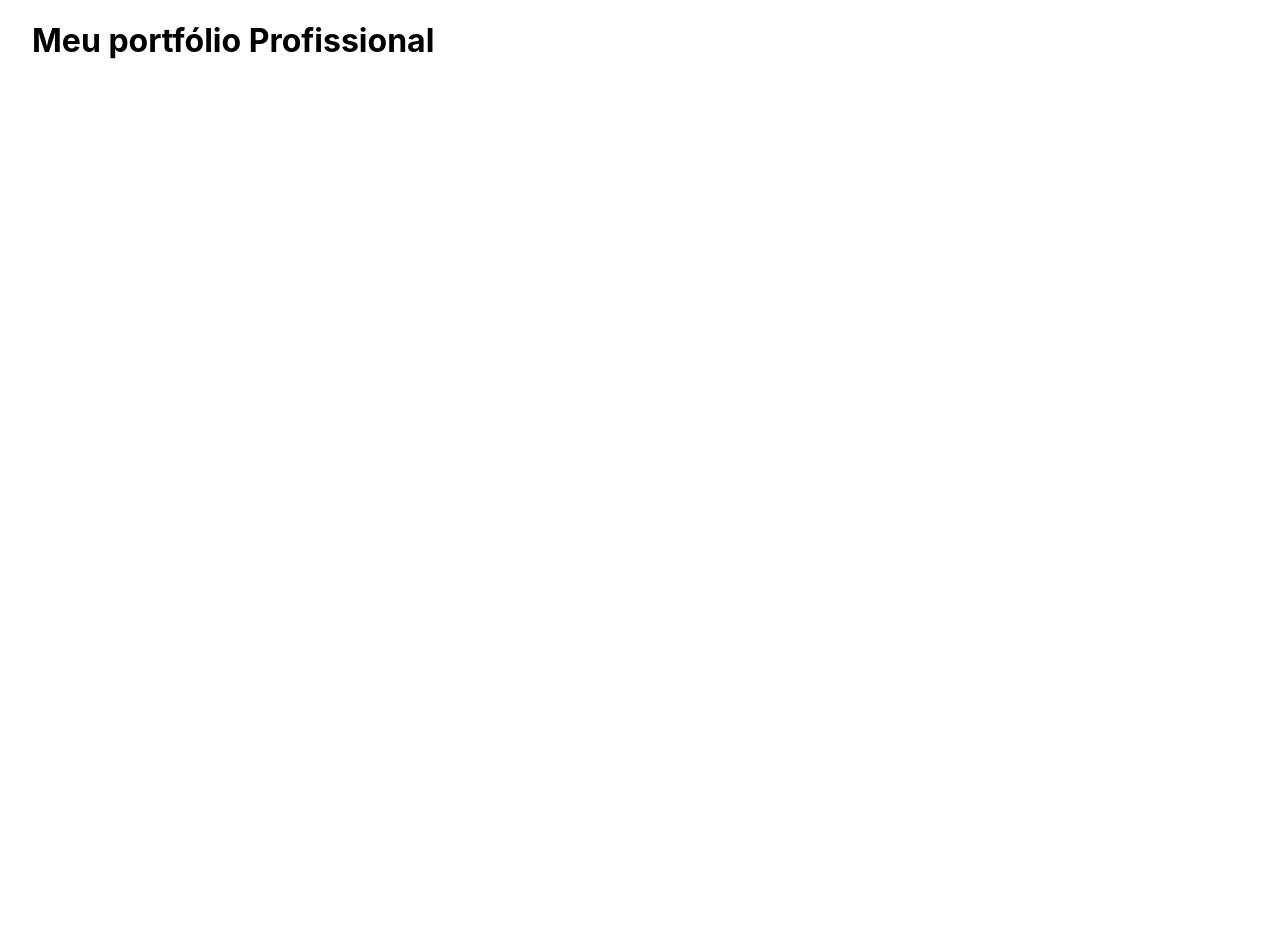
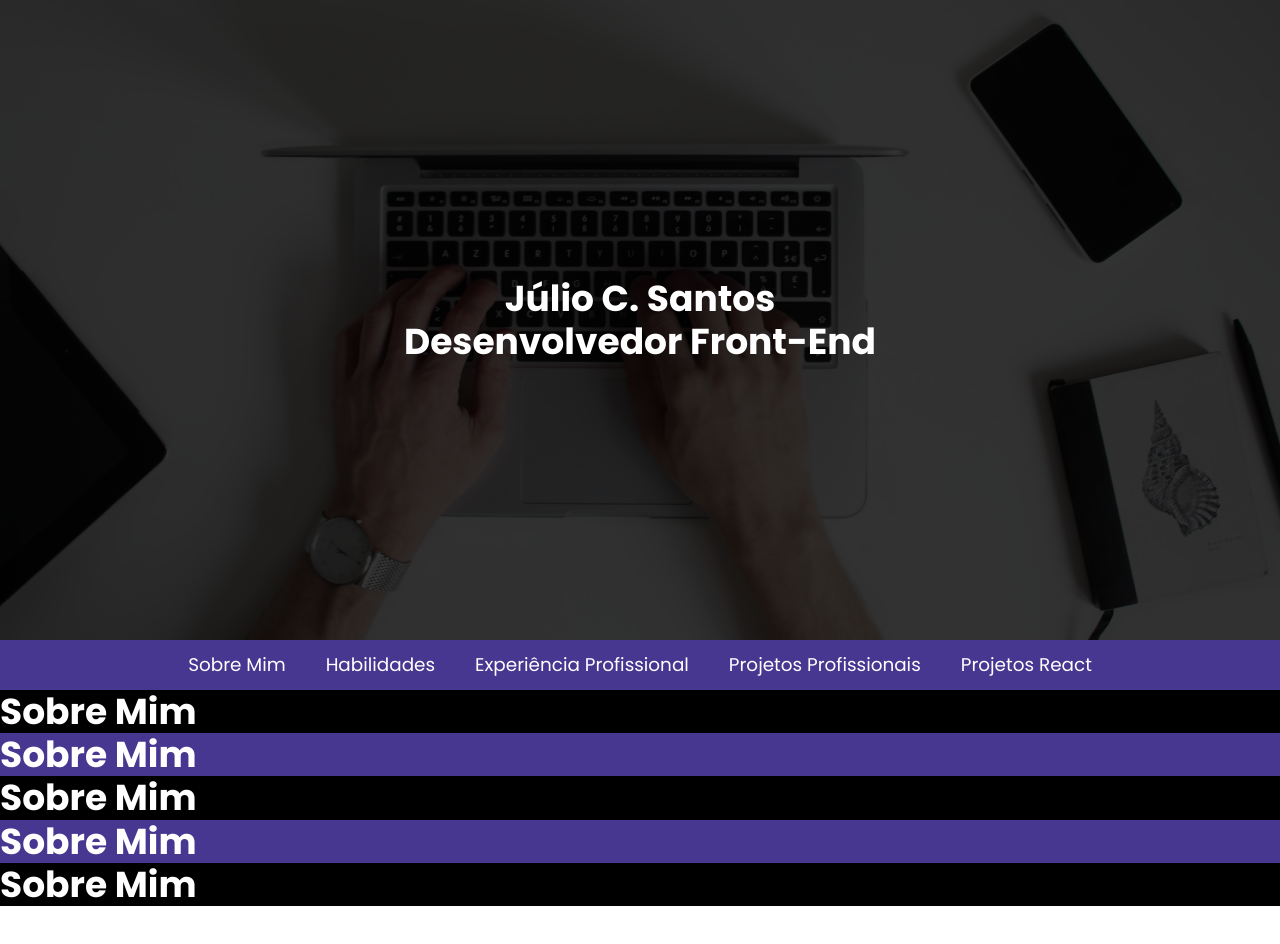
Before and after one commit to JCARSAN/Portfolio-Profissional, a Next.js app: page / in a window 1280 px wide. Shown: the top 944 px of the page. Before the commit the page ends 800 px from the top, so only its background shows below. Built offline with nearby package versions, Linux system fonts and the light colour scheme.

Commit message:
Criação do componente Header e Menu de Navegação Desktop

```diff
--- a/package.json
+++ b/package.json
@@ -9,6 +9,10 @@
     "lint": "next lint"
   },
   "dependencies": {
+    "@chakra-ui/react": "^2.3.1",
+    "@emotion/react": "^11.10.4",
+    "@emotion/styled": "^11.10.4",
+    "framer-motion": "^7.2.1",
     "next": "12.2.5",
     "react": "18.2.0",
     "react-dom": "18.2.0"
--- /dev/null
+++ b/src/components/Header/index.tsx
@@ -0,0 +1,25 @@
+import { Box, Flex, Heading } from "@chakra-ui/react";
+
+export function Header(){
+    return(
+        <Flex as='header'
+            position="relative"
+            backgroundImage='url("/images/workspace5.jpg")'
+            width="100%"
+            height="80vh"
+            backgroundSize="cover"
+            backgroundPosition="center"
+            backgroundColor="#000"
+            alignItems="center"
+            justifyContent="center"
+            textAlign="center"
+        >
+            <Box position="absolute" width="100%" height="100%" backgroundColor="rgba(0,0,0,0.8)"></Box>
+            <Heading as="h1" position="absolute" color="#FFF">
+                Júlio C. Santos <br/>
+                Desenvolvedor Front-End
+            </Heading>
+        </Flex>
+    )
+
+}
--- /dev/null
+++ b/src/components/MenuNav/index.tsx
@@ -0,0 +1,24 @@
+import { Flex, HStack, Link } from '@chakra-ui/react'
+
+export function MenuNav(){
+    return(
+        <Flex as="nav" backgroundColor="#473790" width="100%" height="50px" alignItems="center" justifyContent="center">
+            <HStack
+                as="ul"
+                width="100%"
+                maxWidth={1280}
+                height="50px"
+                color="#fff"
+                justifyContent="center"
+                spacing={10}
+                fontSize="1.15rem"
+            >
+                <li><Link href='#sobremim'>Sobre Mim</Link></li>
+                <li><Link href='#habilidades'>Habilidades</Link></li>
+                <li><Link href='#experiencia_profissional'>Experiência Profissional</Link></li>
+                <li><Link href='#projetos_profissionais'>Projetos Profissionais</Link></li>
+                <li><Link href='#projetos_react'>Projetos React</Link></li>
+            </HStack>
+        </Flex>
+    )
+}
--- a/src/pages/_app.tsx
+++ b/src/pages/_app.tsx
@@ -1,7 +1,24 @@
-import '../styles/globals.css'
+import { ChakraProvider } from '@chakra-ui/react'
+import { theme } from '../styles/theme'
+import { useRouter } from 'next/router'
 
 function MyApp({ Component, pageProps }) {
-  return <Component {...pageProps} />
+
+  const router = useRouter();
+  console.log(router.isReady)
+
+  function handleScroll(){
+    //console.log('Está scrollando!')
+    if(document.documentElement.scrollTop > 500){
+      console.log('500')
+    }
+  }
+
+  return (
+    <ChakraProvider resetCSS theme={theme}>
+      <Component {...pageProps} /*onScroll={router.isReady? document.onscroll = handleScroll : null}*//>
+    </ChakraProvider>
+  )
 }
 
 export default MyApp
--- a/src/pages/index.tsx
+++ b/src/pages/index.tsx
@@ -1,11 +1,56 @@
-import Head from 'next/head'
-import Image from 'next/image'
-import styles from '../styles/Home.module.css'
+import { VStack, Flex, Text, Box, Heading } from '@chakra-ui/react'
+import { Header } from '../components/Header'
+import { MenuNav } from '../components/MenuNav'
+import { useRouter } from 'next/router'
 
-export default function Home() {
+export default function Home(props) {
+
+  const router = useRouter();
+
+  function handleScroll(){
+    //console.log('Está scrollando!')
+    if(document.documentElement.scrollTop > 400){
+      console.log('está acima de 400')
+    }
+  }
+
   return (
-    <div className={styles.container}>
-      <h1>Meu portfólio Profissional</h1>
-    </div>
+    <VStack
+      spacing={0}
+      width="100%"
+      height="auto"
+      onScroll={router.isReady? document.onscroll = handleScroll : null}
+    >
+      <Header />
+      <MenuNav />
+      <VStack as="main" width="100%" height={1000} color="#fff" spacing={0}>
+        <Flex as="section" id="" width="100%" justifyContent="center" backgroundColor="#000">
+          <Box width="100%" maxWidth={1280}>
+            <Heading as="h2">Sobre Mim</Heading>
+          </Box>
+        </Flex>
+        <Flex as="section" id="" width="100%" justifyContent="center" backgroundColor="#473790">
+          <Box width="100%" maxWidth={1280}>
+            <Heading as="h2">Sobre Mim</Heading>
+          </Box>
+        </Flex>
+        <Flex as="section" id="" width="100%" justifyContent="center" backgroundColor="#000">
+          <Box width="100%" maxWidth={1280}>
+            <Heading as="h2">Sobre Mim</Heading>
+          </Box>
+        </Flex>
+        <Flex as="section" id="" width="100%" justifyContent="center" backgroundColor="#473790">
+          <Box width="100%" maxWidth={1280}>
+            <Heading as="h2">Sobre Mim</Heading>
+          </Box>
+        </Flex>
+        <Flex as="section" id="" width="100%" justifyContent="center" backgroundColor="#000">
+          <Box width="100%" maxWidth={1280}>
+            <Heading as="h2">Sobre Mim</Heading>
+          </Box>
+        </Flex>
+      </VStack>
+    </VStack>
   )
+
 }
--- a/src/styles/Home.module.css
+++ /dev/null
@@ -1,129 +0,0 @@
-.container {
-  padding: 0 2rem;
-}
-
-.main {
-  min-height: 100vh;
-  padding: 4rem 0;
-  flex: 1;
-  display: flex;
-  flex-direction: column;
-  justify-content: center;
-  align-items: center;
-}
-
-.footer {
-  display: flex;
-  flex: 1;
-  padding: 2rem 0;
-  border-top: 1px solid #eaeaea;
-  justify-content: center;
-  align-items: center;
-}
-
-.footer a {
-  display: flex;
-  justify-content: center;
-  align-items: center;
-  flex-grow: 1;
-}
-
-.title a {
-  color: #0070f3;
-  text-decoration: none;
-}
-
-.title a:hover,
-.title a:focus,
-.title a:active {
-  text-decoration: underline;
-}
-
-.title {
-  margin: 0;
-  line-height: 1.15;
-  font-size: 4rem;
-}
-
-.title,
-.description {
-  text-align: center;
-}
-
-.description {
-  margin: 4rem 0;
-  line-height: 1.5;
-  font-size: 1.5rem;
-}
-
-.code {
-  background: #fafafa;
-  border-radius: 5px;
-  padding: 0.75rem;
-  font-size: 1.1rem;
-  font-family: Menlo, Monaco, Lucida Console, Liberation Mono, DejaVu Sans Mono,
-    Bitstream Vera Sans Mono, Courier New, monospace;
-}
-
-.grid {
-  display: flex;
-  align-items: center;
-  justify-content: center;
-  flex-wrap: wrap;
-  max-width: 800px;
-}
-
-.card {
-  margin: 1rem;
-  padding: 1.5rem;
-  text-align: left;
-  color: inherit;
-  text-decoration: none;
-  border: 1px solid #eaeaea;
-  border-radius: 10px;
-  transition: color 0.15s ease, border-color 0.15s ease;
-  max-width: 300px;
-}
-
-.card:hover,
-.card:focus,
-.card:active {
-  color: #0070f3;
-  border-color: #0070f3;
-}
-
-.card h2 {
-  margin: 0 0 1rem 0;
-  font-size: 1.5rem;
-}
-
-.card p {
-  margin: 0;
-  font-size: 1.25rem;
-  line-height: 1.5;
-}
-
-.logo {
-  height: 1em;
-  margin-left: 0.5rem;
-}
-
-@media (max-width: 600px) {
-  .grid {
-    width: 100%;
-    flex-direction: column;
-  }
-}
-
-@media (prefers-color-scheme: dark) {
-  .card,
-  .footer {
-    border-color: #222;
-  }
-  .code {
-    background: #111;
-  }
-  .logo img {
-    filter: invert(1);
-  }
-}
--- a/src/styles/globals.css
+++ /dev/null
@@ -1,26 +0,0 @@
-html,
-body {
-  padding: 0;
-  margin: 0;
-  font-family: -apple-system, BlinkMacSystemFont, Segoe UI, Roboto, Oxygen,
-    Ubuntu, Cantarell, Fira Sans, Droid Sans, Helvetica Neue, sans-serif;
-}
-
-a {
-  color: inherit;
-  text-decoration: none;
-}
-
-* {
-  box-sizing: border-box;
-}
-
-@media (prefers-color-scheme: dark) {
-  html {
-    color-scheme: dark;
-  }
-  body {
-    color: white;
-    background: black;
-  }
-}
--- /dev/null
+++ b/src/styles/theme.ts
@@ -0,0 +1,34 @@
+import { extendTheme } from '@chakra-ui/react';
+
+export const theme = extendTheme({
+    colors:{
+        light: {
+            "100": 'F5F8FA',
+            "500": '#D9D9D9',
+            "900": '#FFFFFF'
+        },
+        highlight: {
+            "500": "#FFBA08"
+        },
+        dark: {
+            "300": '#47585B',
+            "900": '#000000'
+        }
+    },
+    fonts: {
+        heading: 'Poppins',
+        body: 'Poppins',
+    },
+    styles: {
+        global: {
+            body: {
+                bg: 'light.900',
+                color: 'dark.900'
+            },
+            ul: {
+                listStyleType: 'none',
+                textDecoration: 'none'
+            }
+        }
+    }
+})
```
Also changed, not shown: public/images/workspace5.jpg (added), 1 other file (tests, documents, lock files or other folders).
